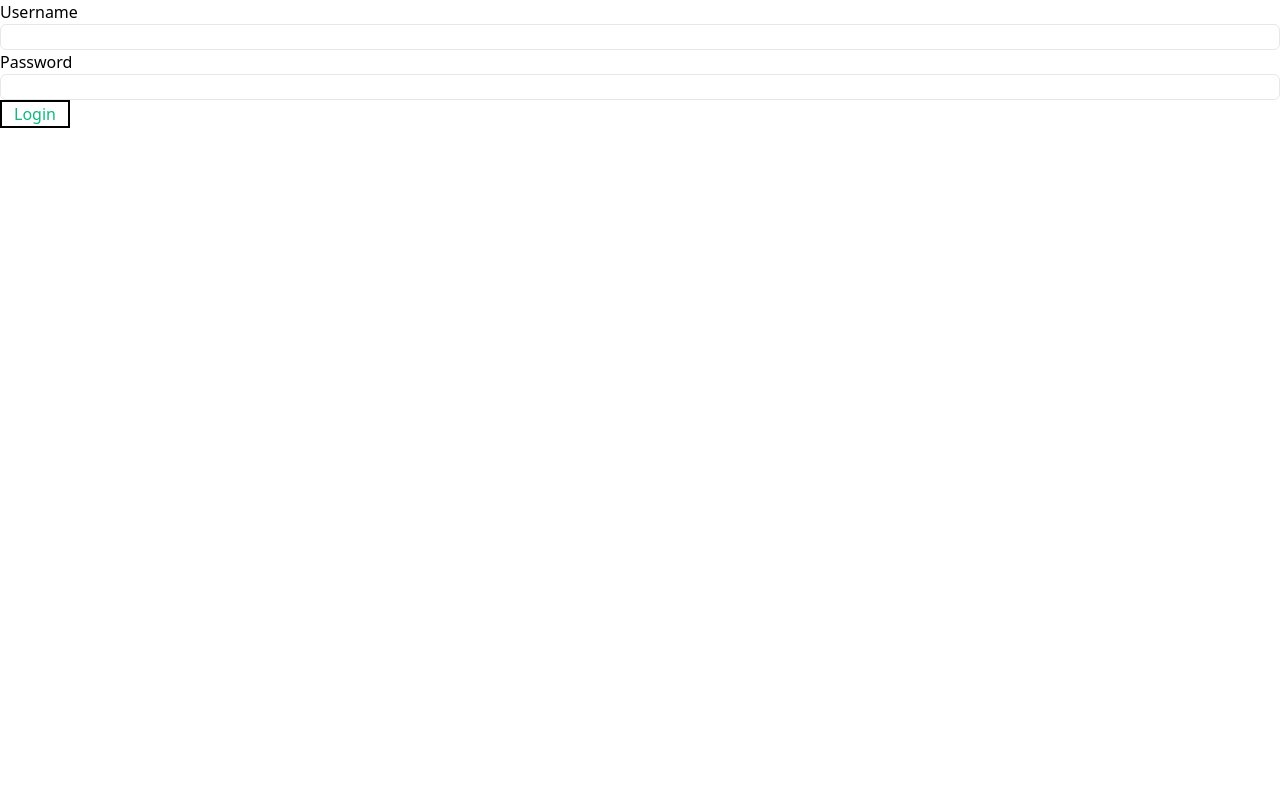
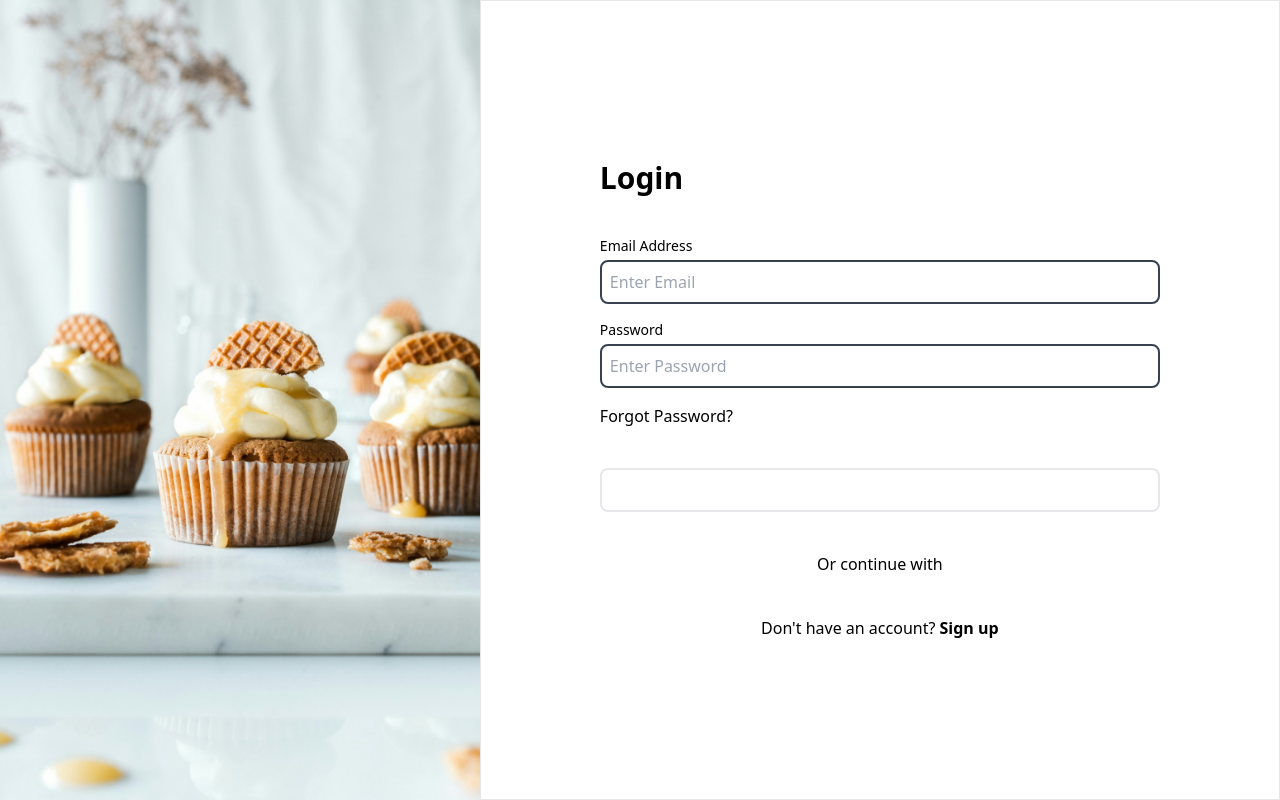
Before and after one commit to Muqtadirat/bakemate, a React (Vite) app: page /login in a window 1280 px wide. Built offline with nearby package versions, Linux system fonts and the light colour scheme.

Commit message:
feat: login UI

```diff
--- a/src/components/form/index.jsx
+++ b/src/components/form/index.jsx
@@ -1,6 +1,11 @@
-const Form = ({ action, children, method, onSubmit }) => {
+const Form = ({ action, children, method, onSubmit, className }) => {
   return (
-    <form action={action} method={method} onSubmit={onSubmit}>
+    <form
+      action={action}
+      method={method}
+      onSubmit={onSubmit}
+      className={className}
+    >
       {children}
     </form>
   );
--- a/src/components/shared/Button.jsx
+++ b/src/components/shared/Button.jsx
@@ -1,10 +1,10 @@
 import clsx from "clsx";
 
 const Button = ({ type, children, variant, className, onClickHandler }) => {
-  const baseStyle = "border-2 border-black px-3";
+  const baseStyle = "border-2 py-2 w-full rounded-lg";
 
   const variantStyles = {
-    primary: "text-emerald-500",
+    primary: "text-white bg-primary-300",
     secondary: "text-gray-900 bg-lime-600",
     unique: "text-purple-900 bg-lime-600",
   };
--- a/src/components/shared/Input.jsx
+++ b/src/components/shared/Input.jsx
@@ -1,3 +1,5 @@
+import clsx from "clsx";
+
 const Input = ({
   type,
   id,
@@ -7,10 +9,24 @@ const Input = ({
   onChangeHandler,
   value,
   className,
+  variant,
 }) => {
+  const baseStyle = "w-full py-2 px-2 border-2 border-gray-700  rounded-lg";
+
+  const variantStyles = {
+    primary:
+      "focus:outline-none focus:ring-1 focus:border-primary-200 focus:ring-primary-200",
+  };
+
+  const variantStyle = variantStyles[variant] || "";
+
+  const customStyle = clsx(baseStyle, variantStyle, className);
+
   return (
     <div className="flex flex-col">
-      <label htmlFor={id}>{label}</label>
+      <label htmlFor={id} className="text-sm mb-1">
+        {label}
+      </label>
       <input
         type={type}
         id={id}
@@ -18,7 +34,8 @@ const Input = ({
         name={name}
         placeholder={placeholder}
         onChange={onChangeHandler}
-        className={className}
+        className={customStyle}
+        autoComplete="on"
       />
     </div>
   );
--- a/src/pages/Login.jsx
+++ b/src/pages/Login.jsx
@@ -4,11 +4,12 @@ import toast from "react-hot-toast";
 import Form from "../components/form";
 import { Input, Button } from "../components/shared";
 import loginUser from "../lib/api/loginUser";
+import CakeImg from "../assets/form-cake.png";
 
 const Login = () => {
   //   const [showPassword, setShowPassword] = useState(false);
   const [formData, setFormData] = useState({
-    username: "",
+    email: "",
     password: "",
   });
 
@@ -29,11 +30,11 @@ const Login = () => {
   const handleLogin = async (e) => {
     e.preventDefault();
 
-    const { username, password } = formData;
+    const { email, password } = formData;
 
     try {
       const data = await loginUser({
-        username,
+        email,
         password,
       });
 
@@ -54,15 +55,30 @@ const Login = () => {
   };
 
   return (
-    <div className="Login flex flex-col">
-      <Form action="/login" method="post" onSubmit={handleLogin}>
+    <div className="Login flex h-screen">
+      <section className="w-3/5">
+        <img src={CakeImg} alt="" className="h-full w-full object-cover" />
+      </section>
+
+      <section className=" w-screen border flex flex-col gap-10 justify-center items-center">
+        <div className="md:w-[35rem] flex flex-col gap-10">
+          <div>
+            <h1 className="text-3xl font-bold">Login</h1>
+          </div>
+          <Form
+            action="/login"
+            method="post"
+            onSubmit={handleLogin}
+            className="flex flex-col gap-4"
+          >
             <Input
               type="text"
-          label="Username"
-          name="username"
-          value={formData.username}
+              label="Email Address"
+              name="email"
+              value={formData.email}
               onChangeHandler={handleInputChange}
-          className="rounded-md border"
+              variant="primary"
+              placeholder="Enter Email"
             />
 
             <div className="passwordBox">
@@ -72,14 +88,40 @@ const Login = () => {
                 name="password"
                 value={formData.password}
                 onChangeHandler={handleInputChange}
-            className="rounded-md border"
+                variant="primary"
+                placeholder="Enter Password"
               />
             </div>
+            <p>
+              <Link to="/resetPassword" className="hover:text-primary-300">
+                Forgot Password?
+              </Link>
+            </p>
 
-        <Button type="submit" variant="primary" className="">
+            <Button
+              type="submit"
+              variant="primary"
+              className="mt-6 hover:bg-primary-600"
+            >
               Login
             </Button>
           </Form>
+        </div>
+
+        <div>
+          <p>Or continue with</p>
+        </div>
+
+        <p>
+          {"Don't"} have an account?{" "}
+          <Link
+            to="/signup"
+            className="text-primary-400 font-semibold hover:text-primary-600"
+          >
+            Sign up
+          </Link>
+        </p>
+      </section>
     </div>
   );
 };
```
Also changed, not shown: src/assets/form-cake.png (added). Lines whose indentation alone changed are shown as unchanged.
